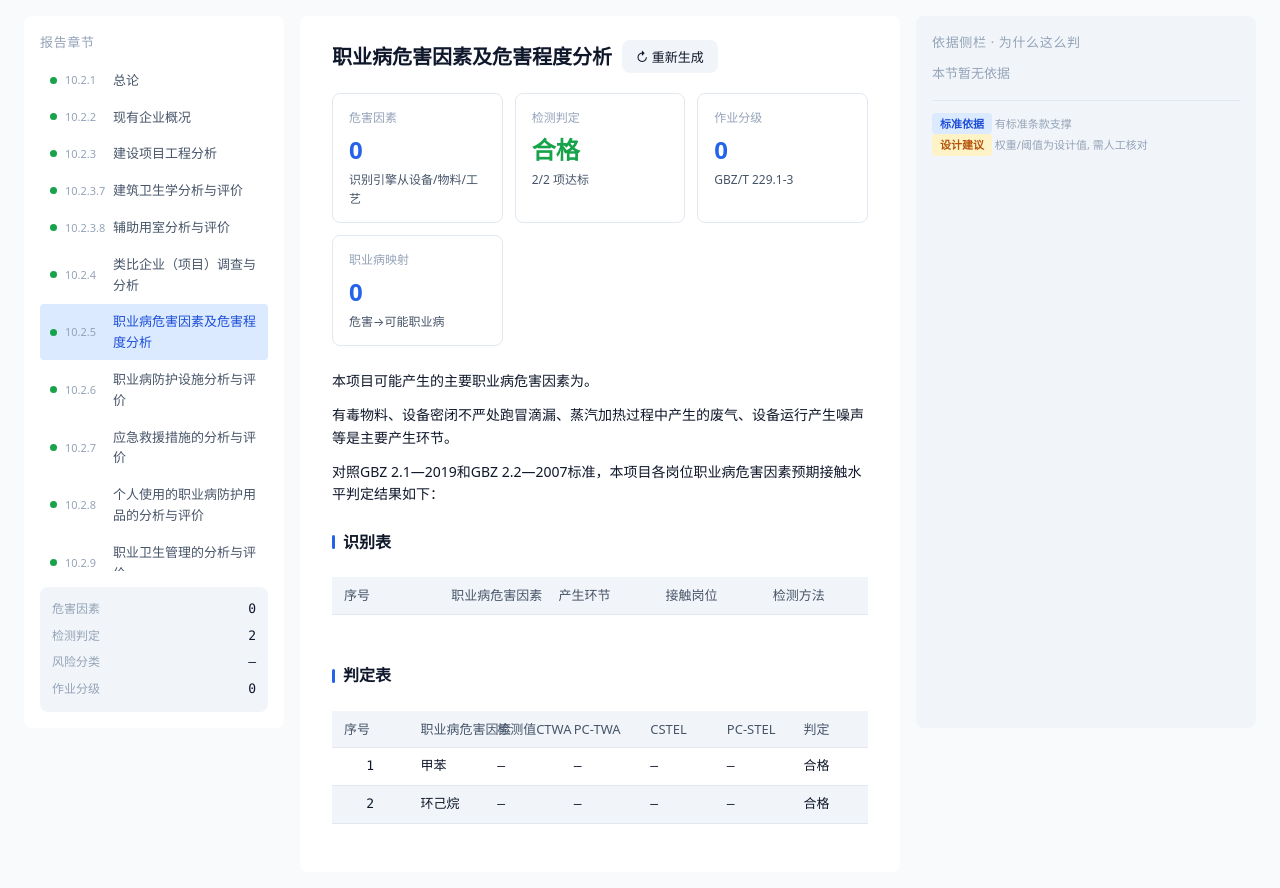
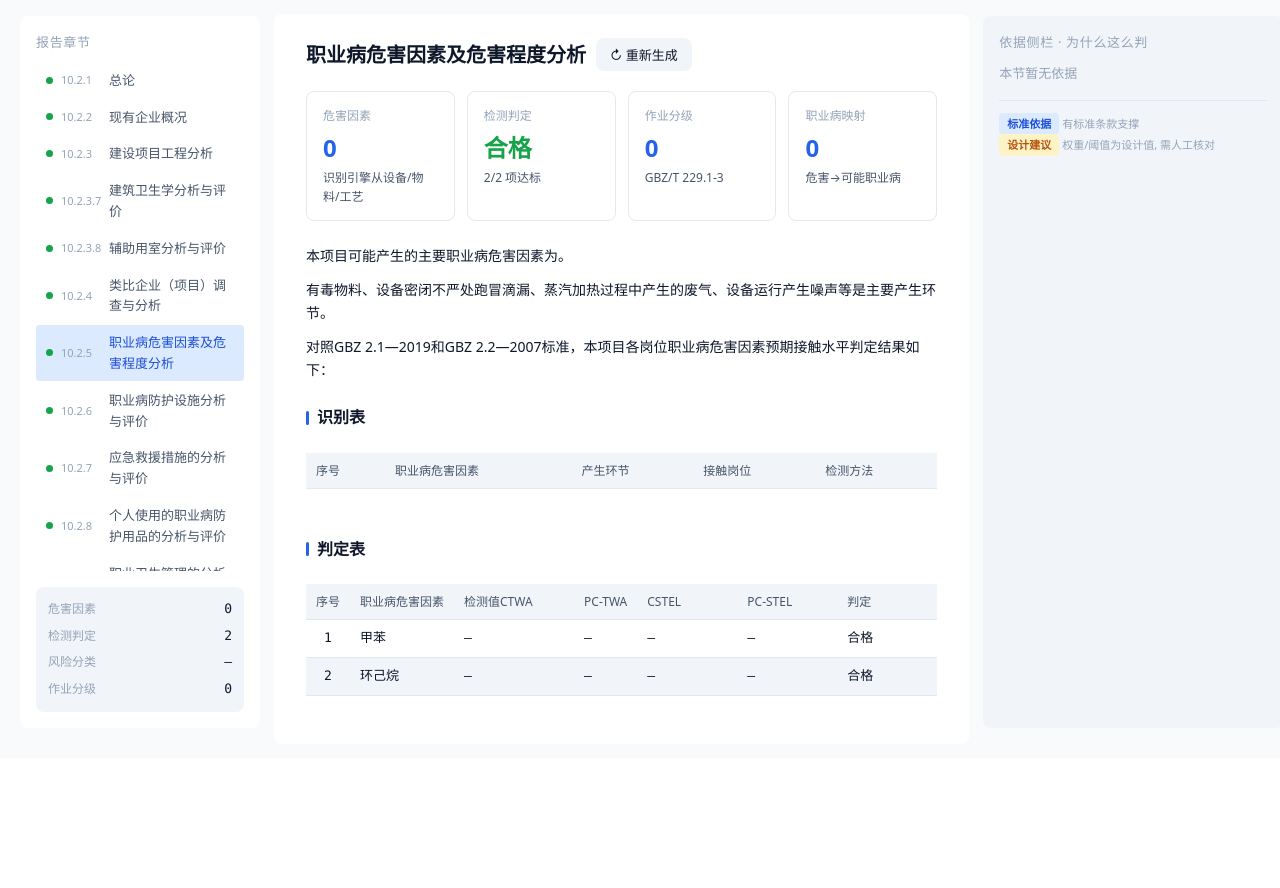
Before and after one commit to CovD831/ohs-report, a FastAPI app: page /projects/1 in a window 1280 px wide. Shown: the part 56-944 px from the top of the page. After the commit the page ends 784 px from the top, so only its background shows below. Run offline with FastAPI, Linux system fonts and the light colour scheme; data that the repository does not hold is empty.

Commit message:
fix: 表格列宽+三栏比例 (消除识别表挤压)
- table-layout:fixed→自适应 (5列在窄内容区必须挤压)
- 三栏: 240/1fr/300 (内容区加宽, 表格可读优先)
- 列类: col-factor 200px/col-source 300px/col-method 100px
- 表格字号12px+padding8x10 (中型密度)

```diff
--- a/web/templates/project.html
+++ b/web/templates/project.html
@@ -32,8 +32,8 @@ a { color: var(--primary); text-decoration: none; }
   overflow: hidden; text-overflow: ellipsis; white-space: nowrap; }
 .topbar .badge { flex-shrink: 0; }
 
-.layout { display: grid; grid-template-columns: 260px 1fr 340px; gap: 16px;
-  max-width: 1720px; margin: 0 auto; padding: 16px 24px; }
+.layout { display: grid; grid-template-columns: 240px 1fr 300px; gap: 14px;
+  max-width: 1780px; margin: 0 auto; padding: 14px 20px; }
 
 /* 左栏 */
 .nav-tree { background: var(--surface); border-radius: var(--radius-md);
@@ -84,18 +84,18 @@ a { color: var(--primary); text-decoration: none; }
 
 /* 表格 */
 table { width: 100%; border-collapse: collapse; margin: 12px 0 24px;
-  font-size: 13px; table-layout: fixed; }
+  font-size: 12px; }
 th { background: var(--surface-muted); color: var(--text-secondary); text-align: left;
-  padding: 8px 12px; border-bottom: 1px solid var(--border); font-weight: 500; white-space: nowrap; }
-td { padding: 8px 12px; border-bottom: 1px solid var(--border); word-break: break-all;
-  font-size: 12px; }
+  padding: 8px 10px; border-bottom: 1px solid var(--border); font-weight: 500; white-space: nowrap; }
+td { padding: 8px 10px; border-bottom: 1px solid var(--border); word-break: break-all; }
 tr:nth-child(even) { background: var(--surface-muted); }
 tr:hover { background: var(--primary-soft); }
 td.mono, th.mono { font-family: JetBrains Mono, Menlo, monospace; }
 table td:first-child { width: 36px; text-align: center; }
-table td.col-factor { min-width: 110px; max-width: 160px; }
-table td.col-source { min-width: 140px; max-width: 220px; }
-table td.col-method { min-width: 80px; }
+/* 列宽启发式: 短列固定, 长列自适应 */
+table td.col-factor { max-width: 200px; }
+table td.col-source { max-width: 300px; min-width: 120px; }
+table td.col-method { min-width: 100px; }
 .table-wrap { overflow-x: auto; }
 
 /* 依据侧栏 */
```
